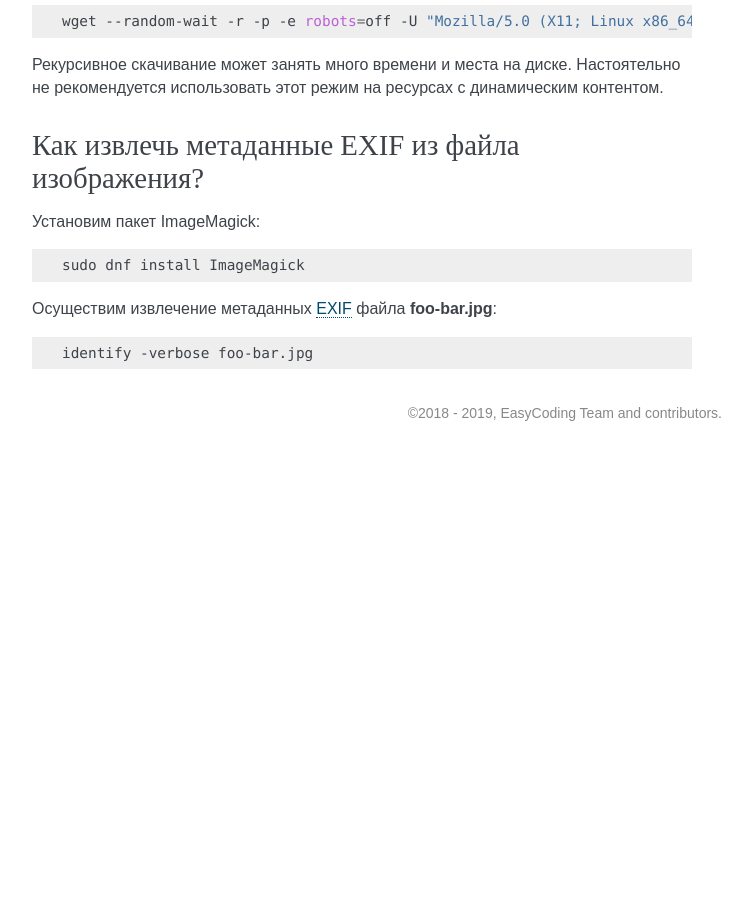
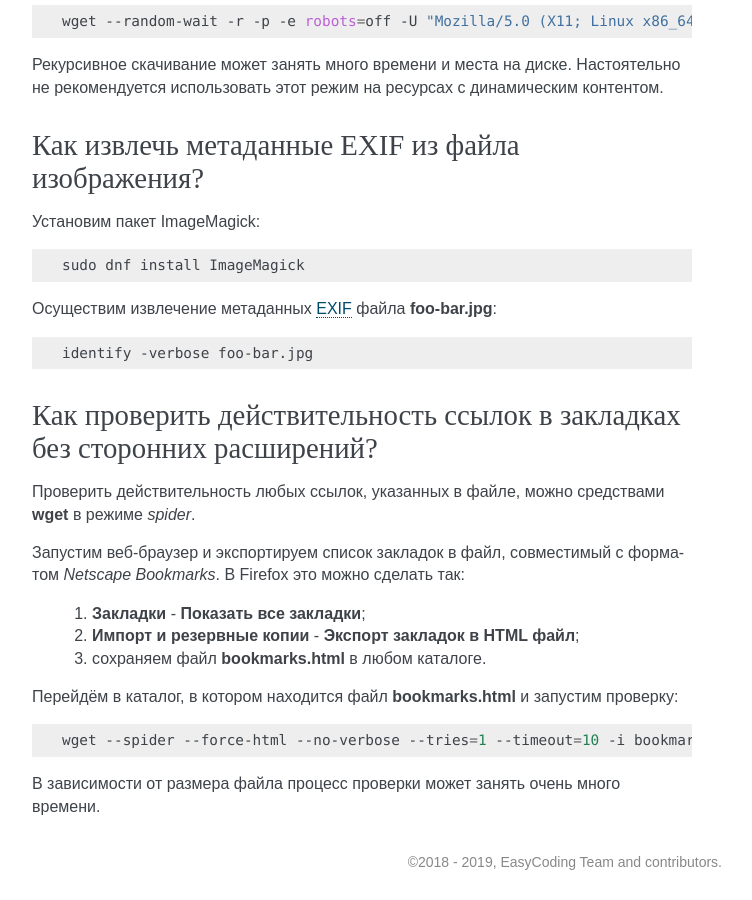
Before and after one commit to RussianFedora/FAQ, a Sphinx documentation site: the page built from source/using-applications.rst, in a window 1280 px wide and 900 px high, scrolled down 8751 px. Shown: the whole window, without its empty margins (388-1140 px from the left). Built offline with Sphinx 7.4.7, drawn with Linux system fonts in a browser that asks for light colours; before the commit the page ends 9202 px from its top, so only the background shows below that; some of the changed text lies outside the part shown.

Commit message:
Added question about using wget to check bookmarks file.

```diff
--- a/source/using-applications.rst
+++ b/source/using-applications.rst
@@ -481,3 +481,25 @@ Zip-архивы, созданные штатными средствами ОС
 .. code-block:: bash
 
     identify -verbose foo-bar.jpg
+
+.. index:: wget, http, web, bookmarks, check
+.. _wget-spider:
+
+Как проверить действительность ссылок в закладках без сторонних расширений?
+==============================================================================
+
+Проверить действительность любых ссылок, указанных в файле, можно средствами **wget** в режиме *spider*.
+
+Запустим веб-браузер и экспортируем список закладок в файл, совместимый с форматом *Netscape Bookmarks*. В Firefox это можно сделать так:
+
+  1. **Закладки** - **Показать все закладки**;
+  2. **Импорт и резервные копии** - **Экспорт закладок в HTML файл**;
+  3. сохраняем файл **bookmarks.html** в любом каталоге.
+
+Перейдём в каталог, в котором находится файл **bookmarks.html** и запустим проверку:
+
+.. code-block:: bash
+
+    wget --spider --force-html --no-verbose --tries=1 --timeout=10 -i bookmarks.html
+
+В зависимости от размера файла процесс проверки может занять очень много времени.
```
Also changed, not shown: other parts of source/using-applications.rst (+1 -1 lines).
